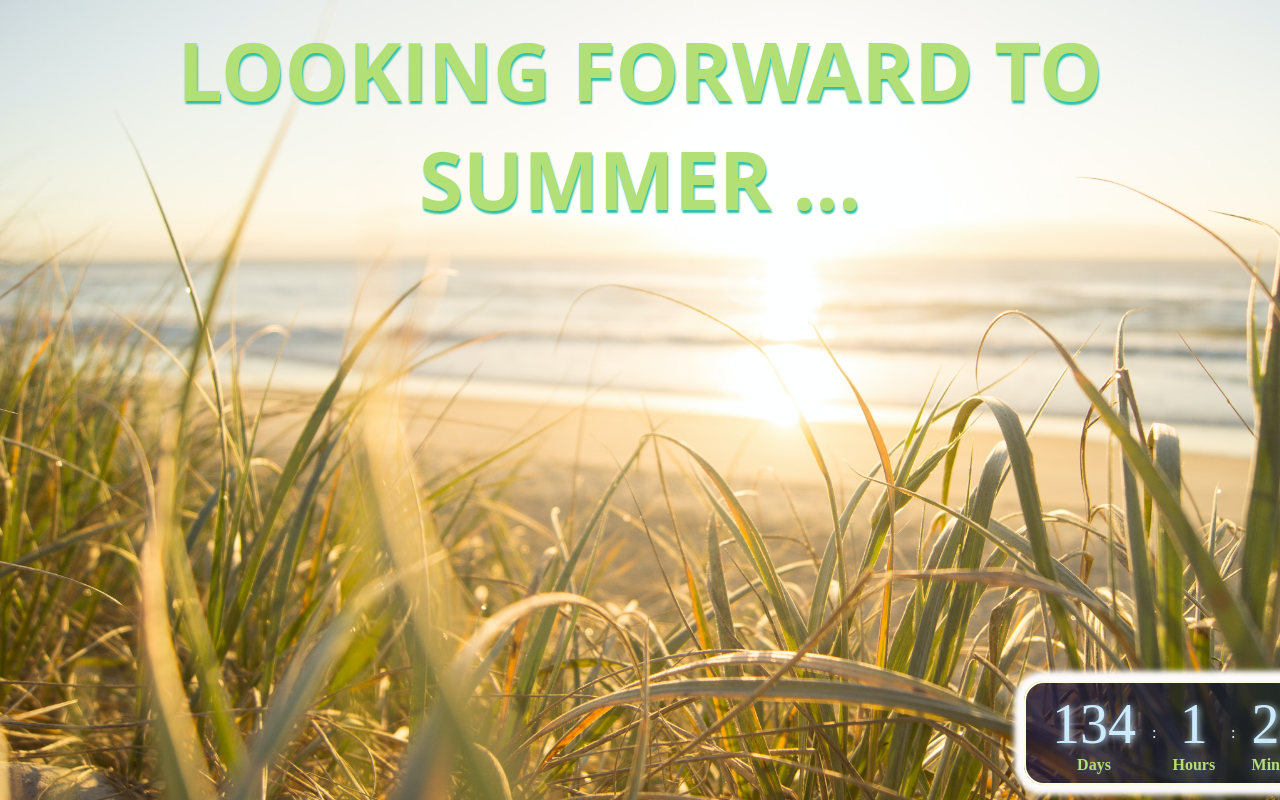
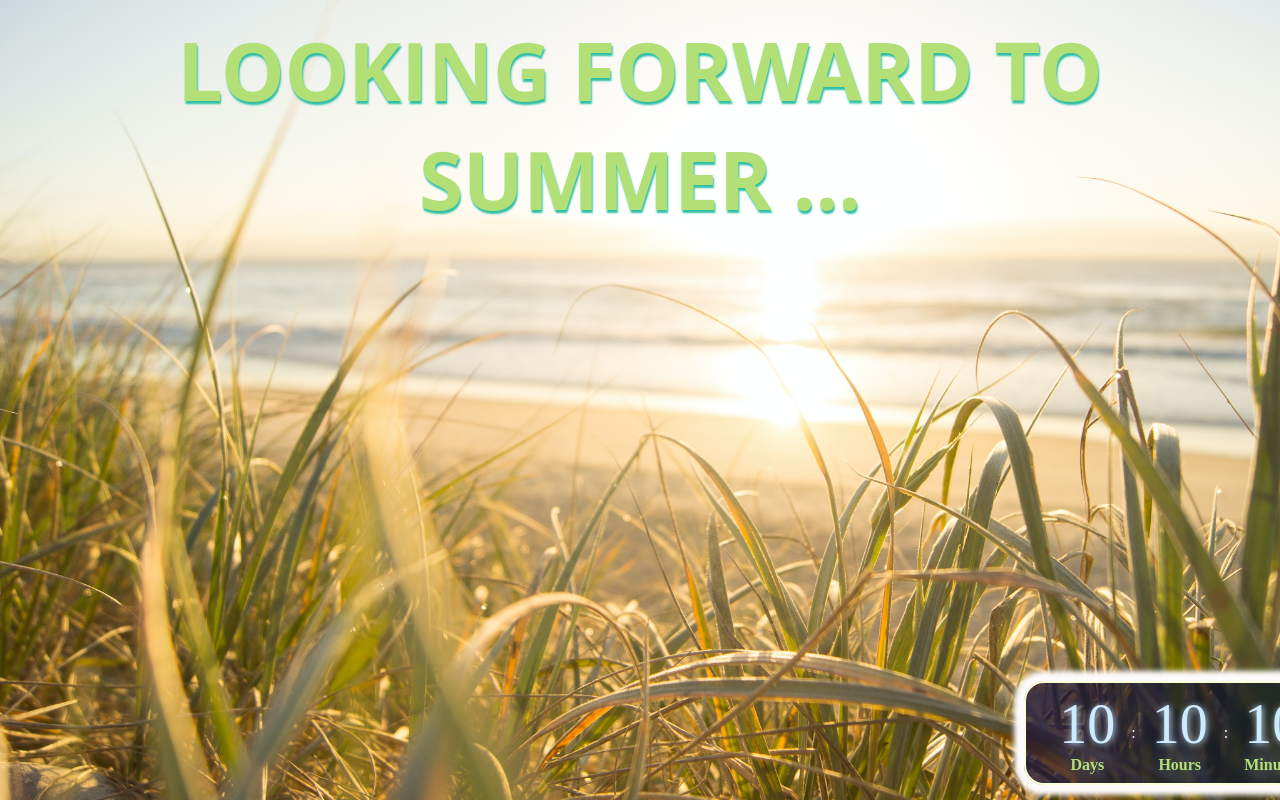
Before and after one commit to VlTonko/FrontEnd, a React (Create React App) app: page / in a window 1280 px wide. Shown: the top 800 px of the page. Built offline with nearby package versions, Linux system fonts and the light colour scheme.

Commit message:
without hooks

```diff
--- a/src/App.js
+++ b/src/App.js
@@ -1,22 +1,12 @@
+import React from 'react';
 import './App.css';
-import React, { useEffect, useState } from 'react';
 import Datatimer from './Component/Datatimer';
 
 function App() {
-    const [timerDays, setTimerDays] = useState();
-    const [timerHours, setTimerHours] = useState();
-    const [timerMinutes, setTimerMinutes] = useState();
-    const [timerSeconds, setTimerSeconds] = useState();
-
-    let interval;
-
-    const startTimer = () => {
     const countDownDate = new Date('June 1,2022').getTime();
-
-        interval = setInterval(() => {
     const now = new Date().getTime();
-
     const distance = countDownDate - now;
+    let objTime;
 
     const days = Math.floor(distance / (24 * 60 * 60 * 1000));
     const hours = Math.floor((distance % (24 * 60 * 60 * 1000)) / (1000 * 60 * 60)) + 1;
@@ -24,23 +14,19 @@ function App() {
     const seconds = Math.floor((distance % (60 * 1000)) / 1000);
 
     if (distance < 0) {
-                clearInterval(interval.current);
+        clearInterval();
     } else {
-                setTimerDays(days);
-                setTimerHours(hours);
-                setTimerMinutes(minutes);
-                setTimerSeconds(seconds);
+        objTime = {
+            day: days,
+            hour: hours,
+            minute: minutes,
+            second: seconds,
+        };
     }
-        });
-    };
-
-    useEffect(() => {
-        startTimer();
-    });
 
     return (
         <div className="App">
-            <Datatimer timerDays={timerDays} timerHours={timerHours} timerMinutes={timerMinutes} timerSeconds={timerSeconds} />
+            <Datatimer {...objTime} />
         </div>
     );
 }
--- a/src/index.js
+++ b/src/index.js
@@ -2,9 +2,13 @@ import React from 'react';
 import ReactDOM from 'react-dom';
 import App from './App';
 
+function tick() {
     ReactDOM.render(
         <React.StrictMode>
             <App />
         </React.StrictMode>,
         document.getElementById('root')
     );
+}
+
+setInterval(tick, 1000);
```
Lines whose indentation alone changed are shown as unchanged.
